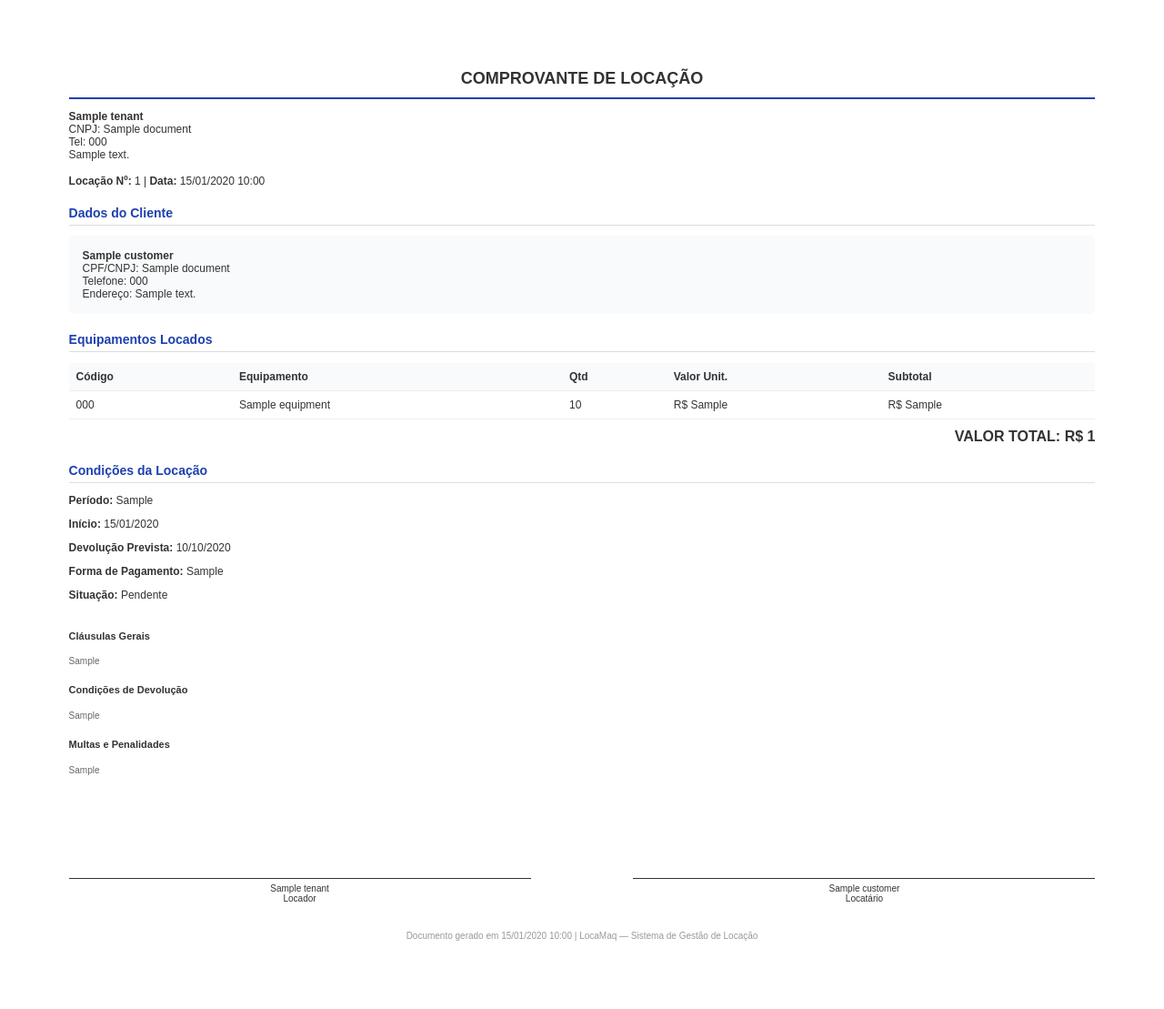
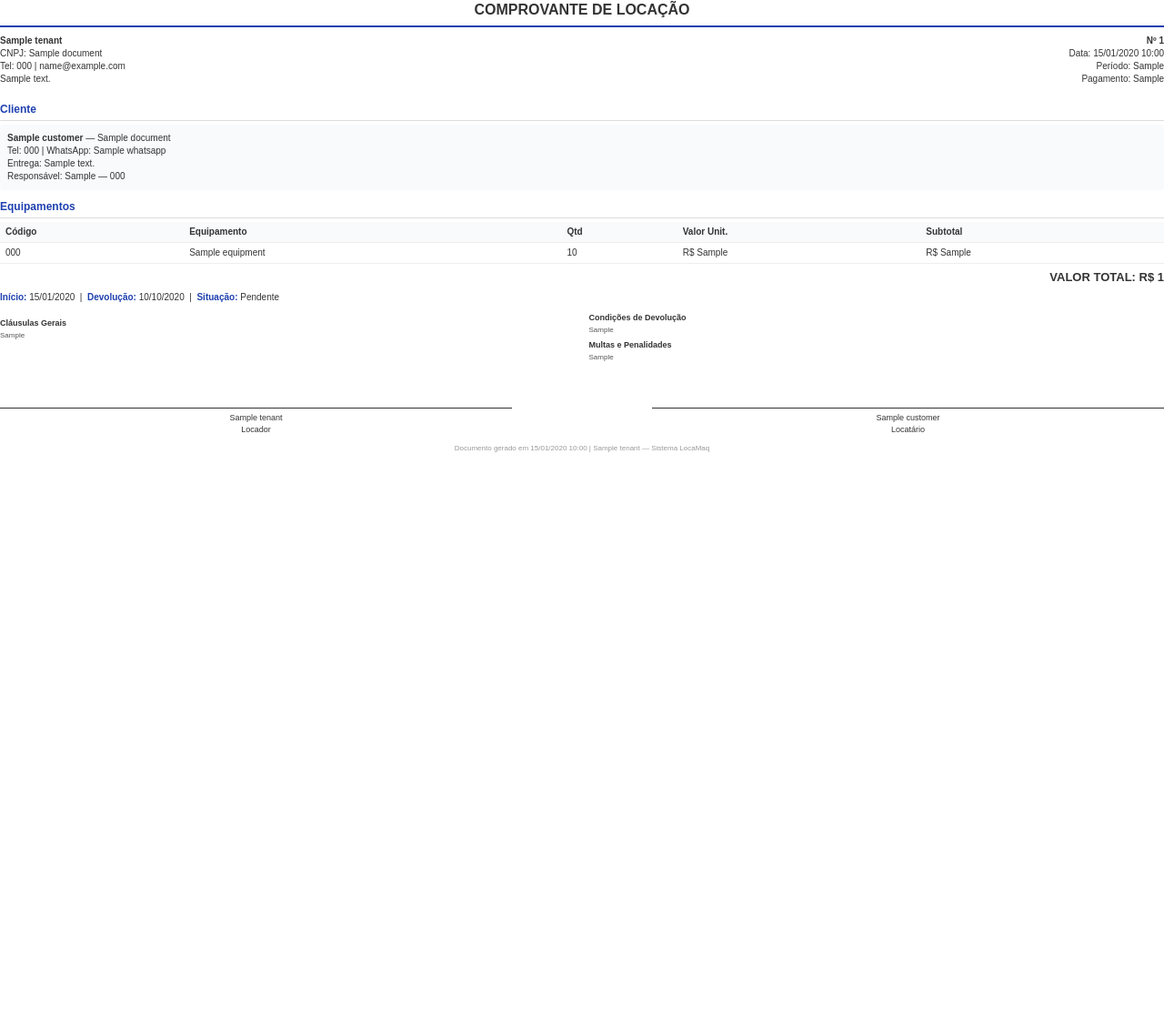
Before and after one commit to leopesi/locamaq, a Django app: template templates/documents/receipt_pdf.html in a window 1280 px wide. Shown: the whole page at 91% size. After the commit the page ends 497 px from the top, so only its background shows below. Run offline with Django 5.2, Linux system fonts and the light colour scheme; the template is opened without the code that fills it: most values are stand-ins (such as "Sample title", 1, 10 or a date in 2020).

Commit message:
fix: comprovante PDF compacto — cabe em 1 página A4
- Margens reduzidas (12mm)
- Fontes menores (8-11px)
- Cláusulas em 2 colunas
- Grid empresa/número lado a lado
- Tabela compacta (padding 4px)
- Assinaturas com margem menor
- Tudo em 1 folha A4

```diff
--- a/templates/documents/receipt_pdf.html
+++ b/templates/documents/receipt_pdf.html
@@ -3,44 +3,60 @@
 <head>
     <meta charset="utf-8">
     <style>
-        body { font-family: Arial, sans-serif; font-size: 12px; margin: 20mm; color: #333; }
-        h1 { font-size: 18px; text-align: center; border-bottom: 2px solid #1e40af; padding-bottom: 10px; }
-        h2 { font-size: 14px; color: #1e40af; margin-top: 20px; border-bottom: 1px solid #ddd; padding-bottom: 5px; }
-        table { width: 100%; border-collapse: collapse; margin: 10px 0; }
-        th, td { padding: 8px; text-align: left; border-bottom: 1px solid #eee; }
+        @page { size: A4; margin: 12mm; }
+        body { font-family: Arial, sans-serif; font-size: 11px; margin: 0; padding: 0; color: #333; line-height: 1.4; }
+        h1 { font-size: 16px; text-align: center; border-bottom: 2px solid #1e40af; padding-bottom: 6px; margin: 0 0 8px 0; }
+        h2 { font-size: 12px; color: #1e40af; margin: 10px 0 4px 0; border-bottom: 1px solid #ddd; padding-bottom: 3px; }
+        table { width: 100%; border-collapse: collapse; margin: 4px 0; }
+        th, td { padding: 4px 6px; text-align: left; border-bottom: 1px solid #eee; font-size: 10px; }
         th { background: #f8fafc; font-weight: bold; }
-        .total { font-size: 16px; font-weight: bold; text-align: right; margin-top: 10px; }
-        .header-info { display: flex; justify-content: space-between; margin-bottom: 20px; }
-        .company-info { margin-bottom: 15px; }
-        .customer-info { background: #f8fafc; padding: 15px; border-radius: 5px; margin: 10px 0; }
-        .clauses { font-size: 10px; color: #666; margin-top: 30px; line-height: 1.6; }
-        .clauses h3 { font-size: 11px; color: #333; margin-top: 15px; }
-        .signature-area { margin-top: 50px; display: flex; justify-content: space-between; }
-        .signature-line { width: 45%; text-align: center; border-top: 1px solid #333; padding-top: 5px; margin-top: 60px; font-size: 10px; }
-        .footer { margin-top: 30px; text-align: center; font-size: 10px; color: #999; }
+        .total { font-size: 13px; font-weight: bold; text-align: right; margin: 6px 0; }
+        .company-info { font-size: 10px; margin-bottom: 8px; }
+        .customer-info { background: #f8fafc; padding: 8px; border-radius: 4px; margin: 4px 0; font-size: 10px; }
+        .clauses { font-size: 8px; color: #555; margin-top: 10px; line-height: 1.3; columns: 2; column-gap: 15px; }
+        .clauses h3 { font-size: 9px; color: #333; margin: 6px 0 2px 0; font-weight: bold; break-after: avoid; }
+        .clauses p { margin: 0 0 3px 0; break-inside: avoid; }
+        .signature-area { margin-top: 15px; display: flex; justify-content: space-between; }
+        .signature-line { width: 44%; text-align: center; border-top: 1px solid #333; padding-top: 4px; font-size: 9px; margin-top: 35px; }
+        .footer { margin-top: 8px; text-align: center; font-size: 8px; color: #999; }
+        .grid-2 { display: grid; grid-template-columns: 1fr 1fr; gap: 8px; }
+        .meta { font-size: 10px; margin: 4px 0; }
+        .meta strong { color: #1e40af; }
     </style>
 </head>
 <body>
     <h1>COMPROVANTE DE LOCAÇÃO</h1>
 
-    <div class="company-info">
-        <strong>{{ tenant.name }}</strong><br>
-        CNPJ: {{ tenant.document }}<br>
-        {% if tenant.phone %}Tel: {{ tenant.phone }}<br>{% endif %}
-        {% if tenant.address %}{{ tenant.address }}{% endif %}
+    <!-- Empresa + Número -->
+    <div class="grid-2">
+        <div class="company-info">
+            <strong>{{ tenant.name }}</strong><br>
+            CNPJ: {{ tenant.document }}<br>
+            {% if tenant.phone %}Tel: {{ tenant.phone }}{% endif %}
+            {% if tenant.email %} | {{ tenant.email }}{% endif %}<br>
+            {% if tenant.address %}{{ tenant.address }}{% endif %}
+        </div>
+        <div style="text-align: right; font-size: 10px;">
+            <strong>Nº {{ rental.pk }}</strong><br>
+            Data: {{ rental.created_at|date:"d/m/Y H:i" }}<br>
+            Período: {{ rental.get_period_type_display }}<br>
+            Pagamento: {{ rental.get_payment_method_display }}
+        </div>
     </div>
 
-    <p><strong>Locação Nº:</strong> {{ rental.pk }} | <strong>Data:</strong> {{ rental.created_at|date:"d/m/Y H:i" }}</p>
-
-    <h2>Dados do Cliente</h2>
+    <!-- Cliente -->
+    <h2>Cliente</h2>
     <div class="customer-info">
-        <strong>{{ rental.customer.name }}</strong><br>
-        {% if rental.customer.document %}CPF/CNPJ: {{ rental.customer.document }}<br>{% endif %}
-        {% if rental.customer.phone %}Telefone: {{ rental.customer.phone }}<br>{% endif %}
-        {% if rental.customer.address %}Endereço: {{ rental.customer.address }}{% endif %}
+        <strong>{{ rental.customer.name }}</strong>
+        {% if rental.customer.document %} — {{ rental.customer.document }}{% endif %}<br>
+        {% if rental.customer.phone %}Tel: {{ rental.customer.phone }}{% endif %}
+        {% if rental.customer.whatsapp %} | WhatsApp: {{ rental.customer.whatsapp }}{% endif %}<br>
+        {% if rental.delivery_address %}Entrega: {{ rental.delivery_address }}{% endif %}
+        {% if rental.delivery_contact %}<br>Responsável: {{ rental.delivery_contact }} — {{ rental.delivery_phone }}{% endif %}
     </div>
 
-    <h2>Equipamentos Locados</h2>
+    <!-- Equipamentos -->
+    <h2>Equipamentos</h2>
     <table>
         <thead>
             <tr>
@@ -66,13 +82,14 @@
 
     <p class="total">VALOR TOTAL: R$ {{ rental.total_value }}</p>
 
-    <h2>Condições da Locação</h2>
-    <p><strong>Período:</strong> {{ rental.get_period_type_display }}</p>
-    <p><strong>Início:</strong> {{ rental.start_date|date:"d/m/Y" }}</p>
-    <p><strong>Devolução Prevista:</strong> {{ rental.expected_return|date:"d/m/Y" }}</p>
-    <p><strong>Forma de Pagamento:</strong> {{ rental.get_payment_method_display }}</p>
-    <p><strong>Situação:</strong> {% if rental.is_paid %}Pago{% if rental.paid_at %} em {{ rental.paid_at|date:"d/m/Y" }}{% endif %}{% else %}Pendente{% endif %}</p>
+    <!-- Período -->
+    <div class="meta">
+        <strong>Início:</strong> {{ rental.start_date|date:"d/m/Y" }} &nbsp;|&nbsp;
+        <strong>Devolução:</strong> {{ rental.expected_return|date:"d/m/Y" }} &nbsp;|&nbsp;
+        <strong>Situação:</strong> {% if rental.is_paid %}Pago{% if rental.paid_at %} em {{ rental.paid_at|date:"d/m/Y" }}{% endif %}{% else %}Pendente{% endif %}
+    </div>
 
+    <!-- Cláusulas (2 colunas, compacto) -->
     <div class="clauses">
         {% if tenant.contract_clauses %}
         <h3>Cláusulas Gerais</h3>
@@ -90,14 +107,12 @@
         {% endif %}
 
         {% if not tenant.contract_clauses and not tenant.return_conditions %}
-        <h3>Termos e Condições</h3>
-        <p>1. O locatário se responsabiliza pela conservação e bom uso dos equipamentos locados.</p>
-        <p>2. Em caso de dano ou extravio, o locatário deverá indenizar o locador pelo valor de reposição.</p>
-        <p>3. A devolução deverá ser feita na data prevista, sob pena de cobrança de diárias adicionais.</p>
-        <p>4. O atraso na devolução acarretará multa de 2% ao dia sobre o valor total da locação.</p>
+        <h3>Termos</h3>
+        <p>1. O locatário se responsabiliza pela conservação dos equipamentos. 2. Danos ou extravio serão indenizados pelo valor de reposição. 3. Atraso na devolução: multa de 10% + diária excedente. 4. Foro: Comarca de Araguari/MG.</p>
         {% endif %}
     </div>
 
+    <!-- Assinaturas -->
     <div class="signature-area">
         <div class="signature-line">
             {{ tenant.name }}<br>Locador
@@ -108,7 +123,7 @@
     </div>
 
     <div class="footer">
-        Documento gerado em {{ rental.created_at|date:"d/m/Y H:i" }} | LocaMaq — Sistema de Gestão de Locação
+        Documento gerado em {{ rental.created_at|date:"d/m/Y H:i" }} | {{ tenant.name }} — Sistema LocaMaq
     </div>
 </body>
 </html>
```
